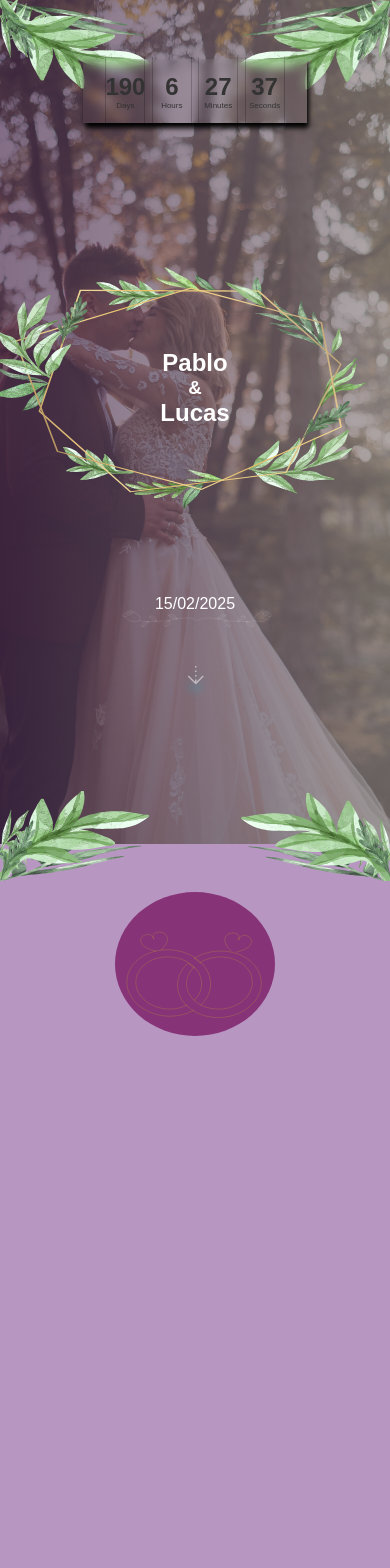
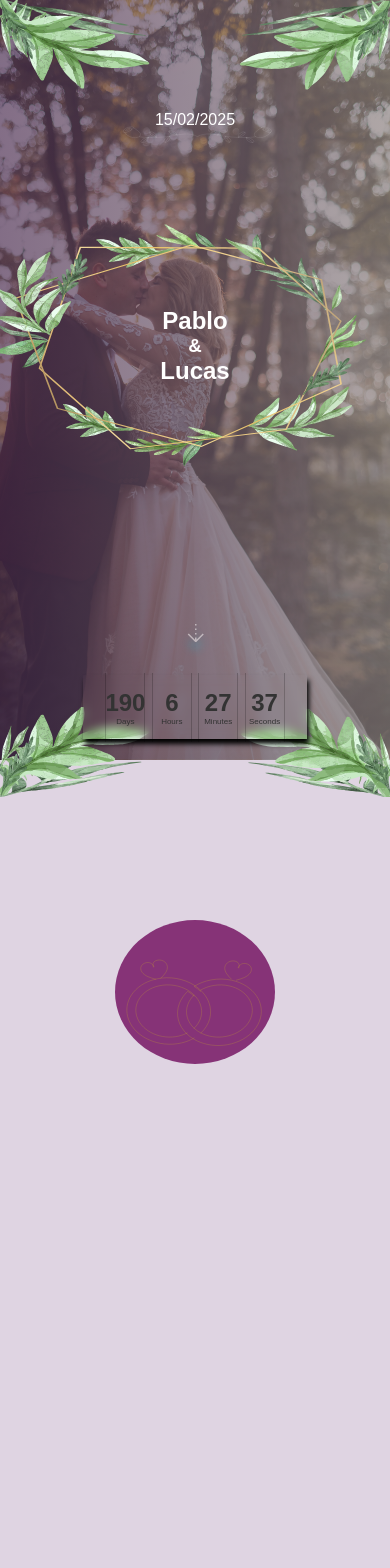
Before and after one commit to Mateo9771/Tarjeta-de-invitaci-n, a React (Vite) app: page / in a window 390 px wide. Shown: the top 1568 px of the page. Built offline with nearby package versions, Linux system fonts and the light colour scheme.

Commit message:
order img

```diff
--- a/src/Components/CountDownTimer/CountDownTimer.css
+++ b/src/Components/CountDownTimer/CountDownTimer.css
@@ -1,5 +1,5 @@
 .countdown-timer {
-    top: 7vh;
+    top: 80vh;
     position: absolute;
     backdrop-filter: blur(5px);
     height: 7rem;
--- a/src/Components/FrontPage/FrontPage.css
+++ b/src/Components/FrontPage/FrontPage.css
@@ -36,7 +36,7 @@
         background-size: calc(10rem);
         background-repeat: no-repeat;
         position: absolute;
-        bottom: 10rem;
+        bottom: 35rem;
         color: white;
     }
     .corner {
@@ -78,6 +78,9 @@
     width: 10rem !important;
     height: 10rem !important;
   }
+  .FrontPageContainer{
+    height: 90vh;
+  }
     .FrontPageCenter{
         width: 25rem !important;
         background-position: -2rem  !important;
--- a/src/Components/FrontPage/FrontPage.jsx
+++ b/src/Components/FrontPage/FrontPage.jsx
@@ -11,13 +11,14 @@ const FrontPage = () => {
       <div className="corner bottom-left"></div>
       <div className="corner bottom-right"></div>
        <div className='FrontPageCenter'>
+       <div className='ContainerDate'>
+        15/02/2025
+       </div>
        <h2>Pablo</h2>
        <h3>&</h3>
        <h2>Lucas</h2>
        </div>
-       <div className='ContainerDate'>
-        15/02/2025
-       </div>
+
        <ScrollIndicator className="Indicator"/>
 
     </div>
--- a/src/Components/TipeCap/TipeCap.css
+++ b/src/Components/TipeCap/TipeCap.css
@@ -3,7 +3,7 @@
     height: 100vh;
     display: flex;
     justify-content: center;
-    background-color: rgb(184, 150, 194);
+    background-color: rgb(223, 212, 226);
     .alianzas{
         background-color: aliceblue;
         position: absolute;
@@ -20,7 +20,7 @@
    .alianzas{
     width: 10rem !important;
     height: 9rem !important;
-    margin-top: 3rem;
+    margin-top: 10rem;
     border-radius: 50%;
     position: absolute !important;
     background-color: rgb(134, 51, 119) !important;
```
